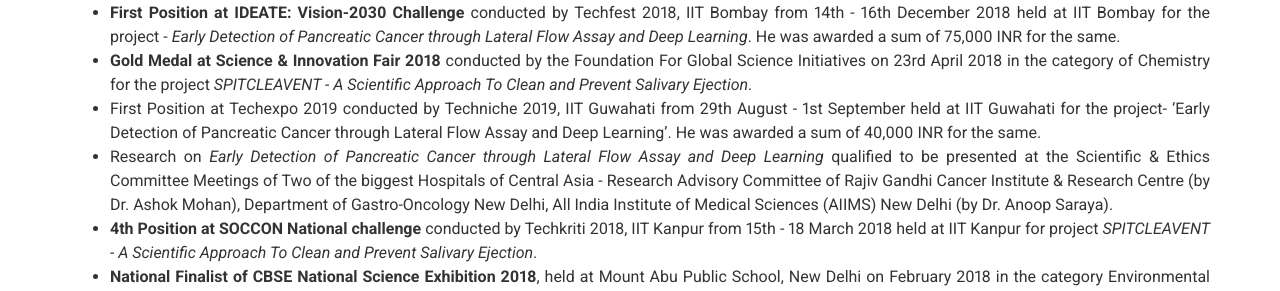
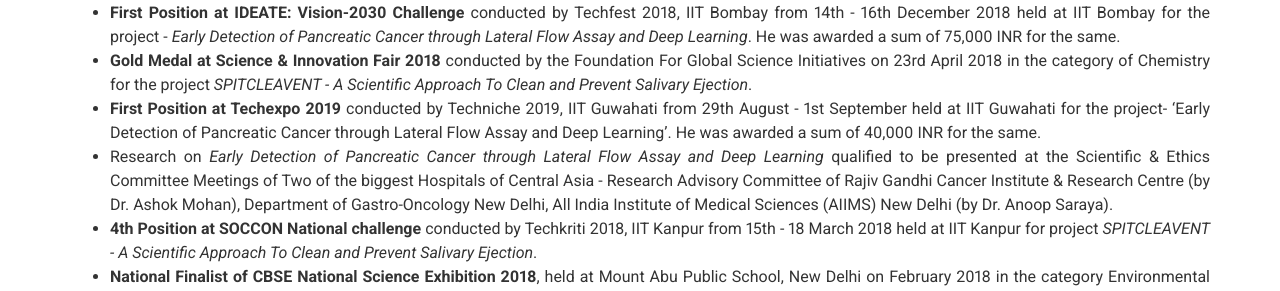
Before and after one commit to shadow0404/shadow0404.github.io, a Jekyll site: the page built from index.md, in a window 1280 px wide. Shown: the part 1201-1492 px from the top of the page. Built offline with Jekyll 4.4.1, drawn with Linux system fonts in a browser that asks for light colours.

```diff
--- a/_data/experience.yml
+++ b/_data/experience.yml
@@ -6,7 +6,7 @@
     - **Gold Medal** in the category of Chemistry at Indian Science and Engineering Fair 2019 organised by Science Society of India, held at K.J Dholakiya School, Rajkot, Gujrat on January 6th, 2019 for the project *Early Detection of Pancreatic Cancer through Lateral Flow Assay and Deep Learning*.
     - **First Position at IDEATE: Vision-2030 Challenge** conducted by Techfest 2018, IIT Bombay from 14th - 16th December 2018 held at IIT Bombay  for the project - *Early Detection of Pancreatic Cancer through Lateral Flow Assay and Deep Learning*. He was awarded a sum of 75,000 INR for the same.
     - **Gold Medal at Science & Innovation Fair 2018** conducted by the Foundation For Global Science Initiatives on 23rd April 2018 in the category of Chemistry for the project *SPITCLEAVENT - A Scientific Approach To Clean and Prevent Salivary Ejection*.
-    - First Position at Techexpo 2019 conducted by Techniche 2019, IIT Guwahati from 29th August - 1st September held at IIT Guwahati for the project- ‘Early Detection of Pancreatic Cancer through Lateral Flow Assay and Deep Learning’. He was awarded a sum of 40,000 INR for the same.
+    - **First Position at Techexpo 2019** conducted by Techniche 2019, IIT Guwahati from 29th August - 1st September held at IIT Guwahati for the project- ‘Early Detection of Pancreatic Cancer through Lateral Flow Assay and Deep Learning’. He was awarded a sum of 40,000 INR for the same.
     - Research on *Early Detection of Pancreatic Cancer through Lateral Flow Assay and Deep Learning* qualified to be presented at the Scientific & Ethics Committee Meetings of Two of the biggest Hospitals of Central Asia - Research Advisory Committee of Rajiv Gandhi Cancer Institute & Research Centre (by Dr. Ashok Mohan), Department of Gastro-Oncology New Delhi,  All India Institute of Medical Sciences (AIIMS) New Delhi (by Dr. Anoop Saraya).
     - **4th Position at SOCCON National challenge** conducted by Techkriti 2018, IIT Kanpur  from 15th - 18 March 2018 held at IIT Kanpur for project *SPITCLEAVENT - A Scientific Approach To Clean and Prevent Salivary Ejection*.
     - **National Finalist of CBSE National Science Exhibition 2018**, held at Mount Abu Public School, New Delhi on February 2018 in the category Environmental Science for the project *SPITCLEAVENT - A Scientific Approach To Clean and Prevent Salivary Ejection*
```
